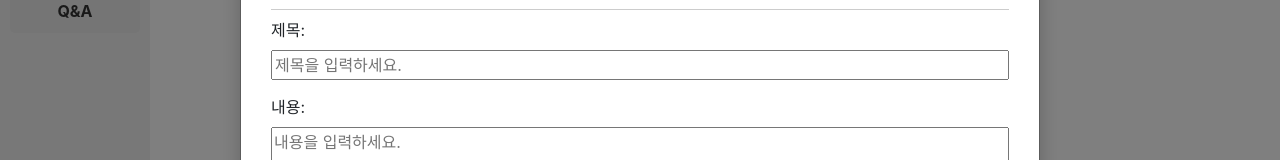
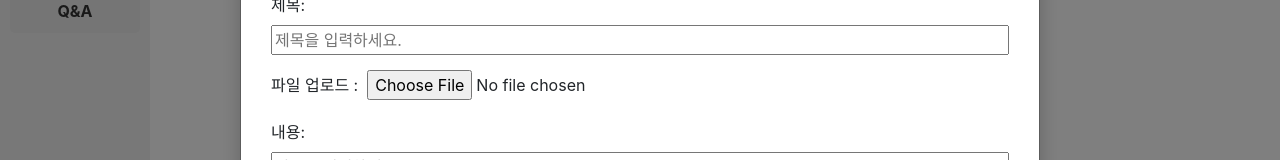
Before and after one commit to LJC0831/frontend, a Vue app: page / in a window 1280 px wide. Both pictures are taken after typing "Sample" into the empty fields and a click on the button "+ 추가". Shown: the part 250-410 px from the top of the page. Built offline with nearby package versions, Linux system fonts and the light colour scheme; no server answers.

Commit message:
업로드기능 추가

```diff
--- a/src/components/Memo_01.vue
+++ b/src/components/Memo_01.vue
@@ -25,6 +25,10 @@
             <div class="form-group">
                 <label for="newSubject">제목:</label>
                 <input v-model="newSubject" id="newSubject" placeholder="제목을 입력하세요." />
+            </div>
+            <div class="form-group">
+                <label for="fileUpload">파일 업로드 :</label>&nbsp;
+                <input type="file" @change="handleFileUpload" id="fileUpload" ref="fileUploadRef"/>
             </div>
             <div class="form-group">
                 <label for="newContent">내용:</label>
@@ -202,12 +206,35 @@ export default {
         api.get("/api/memos").then((res) => {
             state.data = res.data;
         })
+        // 파일업로드
+        const fileUploadRef = ref(null); // 파일 업로드 요소를 위한 ref
+
+        const handleFileUpload = () => {
+            const file = fileUploadRef.value.files[0]; // 선택된 파일 가져오기
+
+            // 선택된 파일을 FormData 객체에 추가
+            const formData = new FormData();
+            formData.append("file", file);
+
+            // 파일 업로드 요청
+            api.post('/api/upload', formData)
+                .then((response) => {
+                    alert('업로드 하였습니다.');
+                // 파일 업로드 성공 시 처리할 로직을 여기에 작성합니다.
+                // 예: 성공 메시지 출력, 업로드 결과를 다른 동작에 활용 등
+                })
+                .catch((error) => {
+                    alert('업로드 실패입니다.');
+                // 파일 업로드 실패 시 처리할 로직을 여기에 작성합니다.
+                // 예: 오류 메시지 출력 등
+                });
+        };
         // 삭제버튼 활성화
         watch(() => state.data.map((d) => d.checked),(checkedList) => {
             showDelete.value = checkedList.some((checked) => checked);
         });
         return {state, searchKeyword, add, search01, del, showDelete, selectAll, handleSelectAll, openEditModal, editMemo, showModal, editedContent,
-                cancel, editedSubject, add, showAddModal, newSubject, newContent, addMemo, cancelAdd,
+                cancel, editedSubject, add, showAddModal, newSubject, newContent, addMemo, cancelAdd, fileUploadRef, handleFileUpload,
 
         };
     },
```
